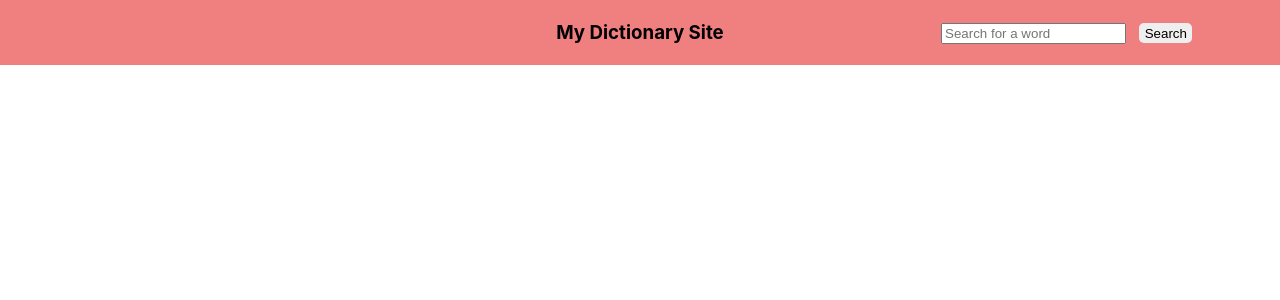
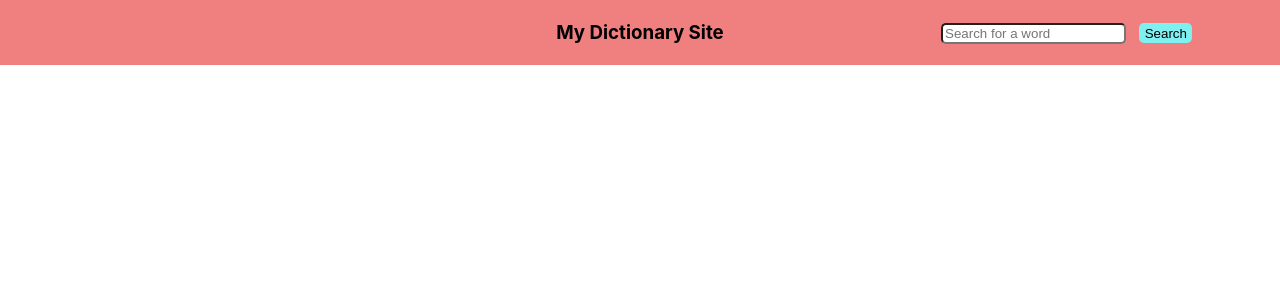
Before and after one commit to gabholli/dictionary-site, a React (Create React App) app: page / in a window 1280 px wide. Shown: the top 300 px of the page. Built offline with nearby package versions, Linux system fonts and the light colour scheme.

Commit message:
Changed input values, consolidated grid items
Changed input field's border radius and background color. Also consolidated grid columns in navbar to repeat.

```diff
--- a/src/App.css
+++ b/src/App.css
@@ -19,7 +19,7 @@ body {
     "search";
   width: 100%;
   height: 165px;
-  background-color: lightcoral;
+  background-color: #f08080;
   gap: 1em;
 }
 
@@ -124,6 +124,11 @@ button {
   margin-left: 1em;
   border-radius: 5px;
   padding: .2em .4em;
+  background-color: #7FF0F0;
+}
+
+input {
+  border-radius: 5px;
 }
 
 /* Media query for tablet or larger screen sizes */
@@ -131,7 +136,7 @@ button {
 @media (min-width: 768px) {
   .navbar {
     height: 65px;
-    grid-template: 65px / 1fr 1fr 1fr;
+    grid-template: 65px / repeat(3, 1fr);
     grid-template-areas:
       ". text search";
     gap: unset;
```
